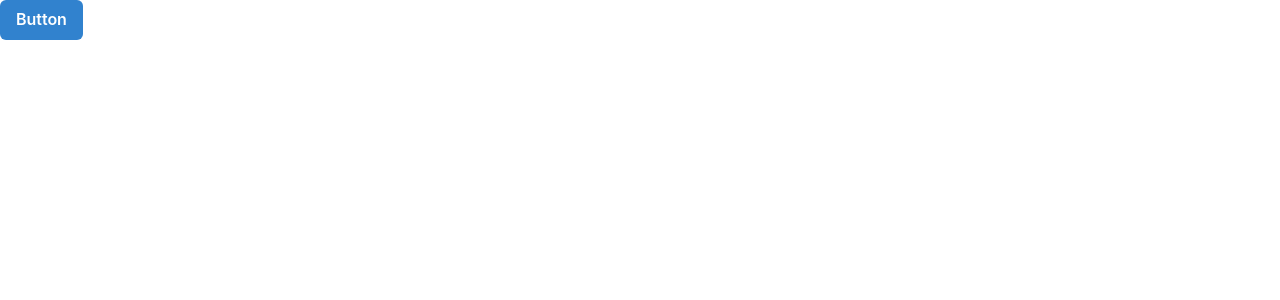
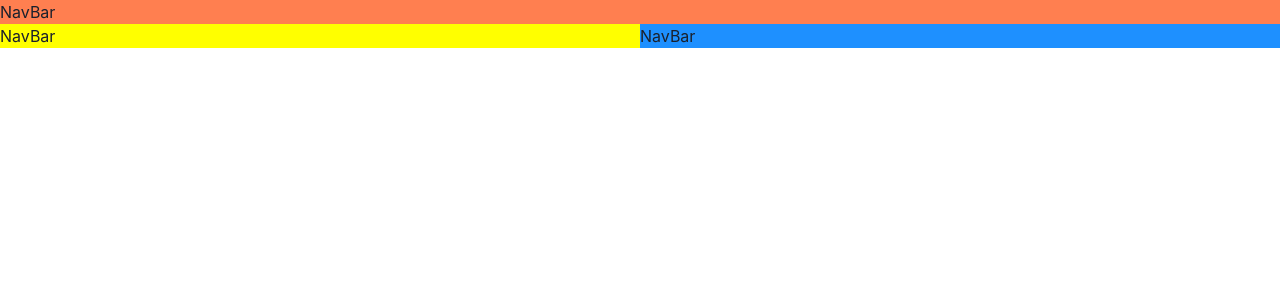
Before and after one commit to JayaSaiVinay/game-hub, a React (Vite) app: page / in a window 1280 px wide. Shown: the top 300 px of the page. Built offline with nearby package versions, Linux system fonts and the light colour scheme.

Commit message:
basic layout

```diff
--- a/src/App.tsx
+++ b/src/App.tsx
@@ -1,11 +1,27 @@
 import React from "react";
 import { Button } from "@chakra-ui/button";
-
+import { Grid, GridItem } from "@chakra-ui/layout";
+import { Show } from "@chakra-ui/media-query";
 const App = () => {
   return (
-    <div>
-      <Button colorScheme="blue">Button</Button>
-    </div>
+    <Grid
+      templateAreas={{
+        base: `"nav" "main"`,
+        lg: `"nav nav" "aside main"`,
+      }}
+    >
+      <GridItem area="nav" bg="coral">
+        NavBar
+      </GridItem>
+      <Show above="lg">
+        <GridItem area="aside" bg="yellow">
+          NavBar
+        </GridItem>
+      </Show>
+      <GridItem area="main" bg="dodgerblue">
+        NavBar
+      </GridItem>
+    </Grid>
   );
 };
 
```
